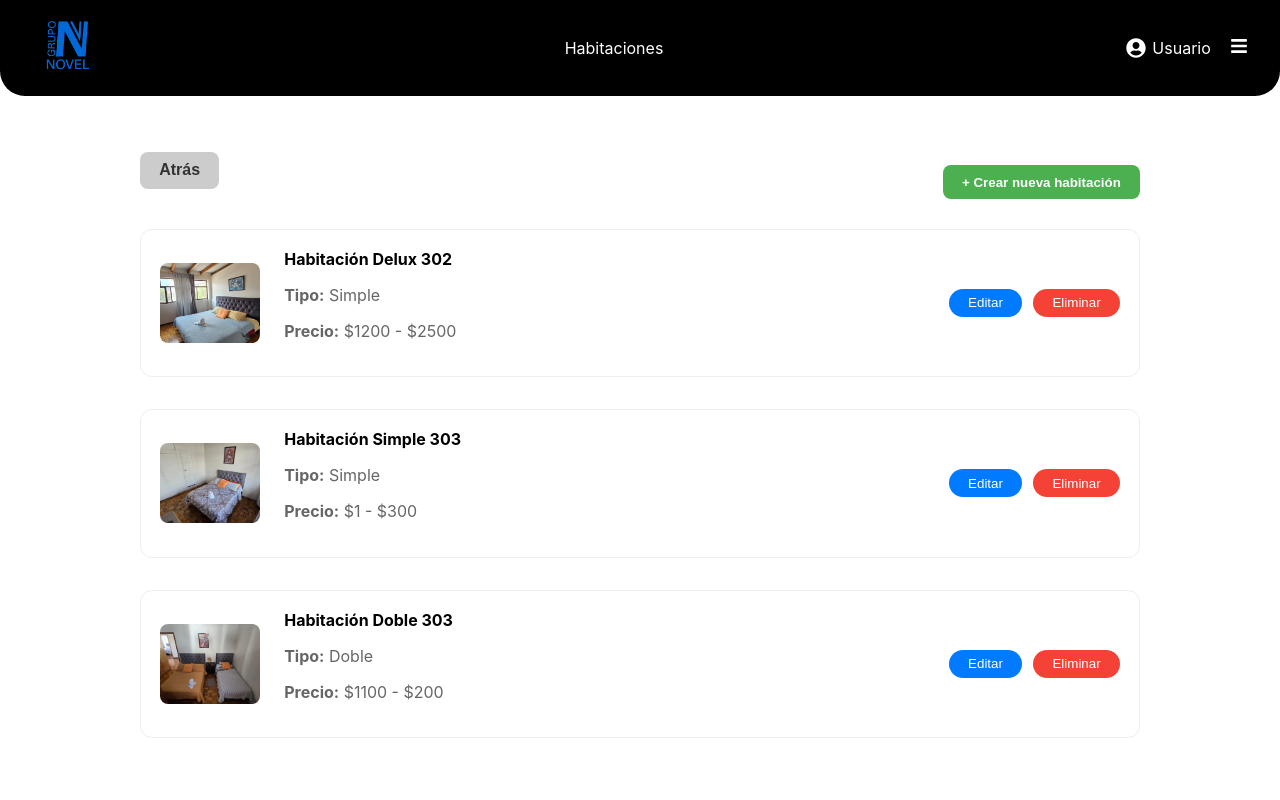
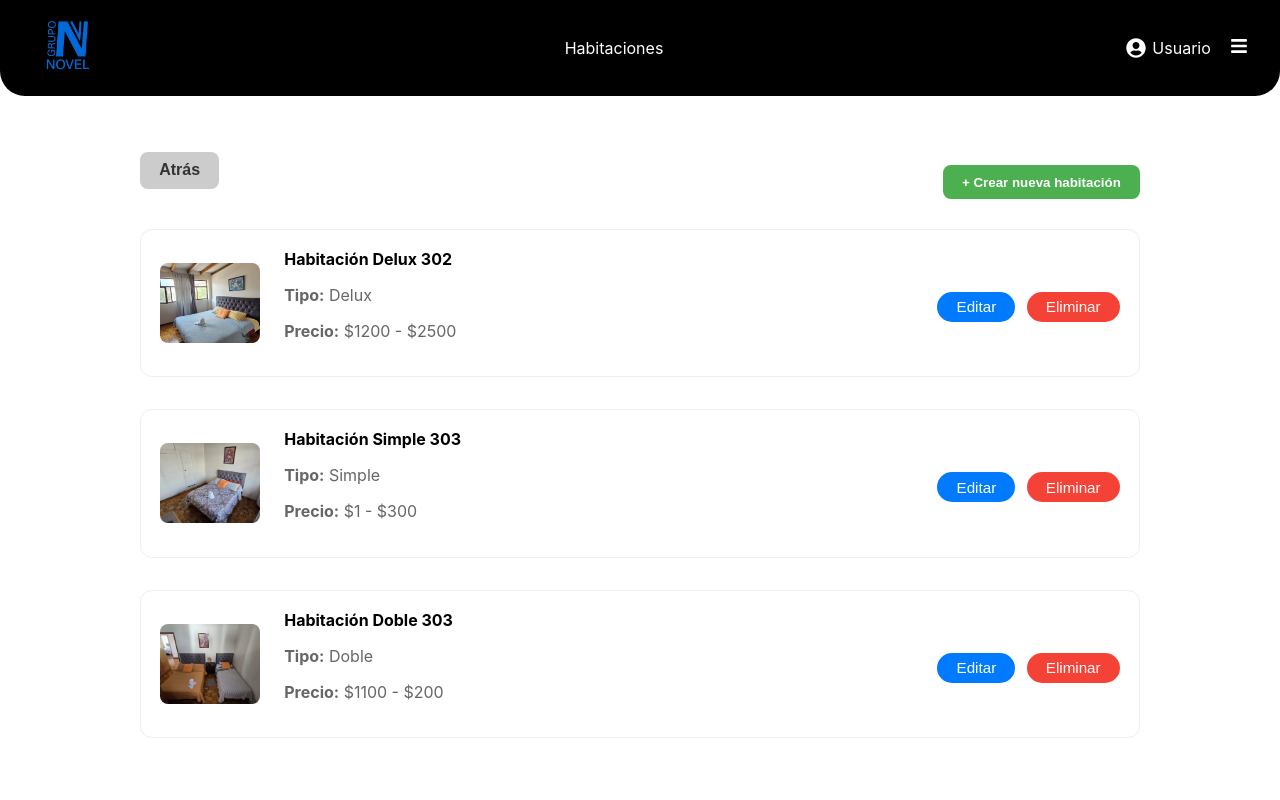
Before and after one commit to OscarSala98/ProyectoAWM, a React (Create React App) app in the folder hostel/: page /admin/editar-habitacion in a window 1280 px wide. Shown: the top 800 px of the page. Built offline with nearby package versions, Linux system fonts and the light colour scheme; data requests are answered from the project's data file.

Commit message:
Antes de Actualizar El FrontEnd

```diff
--- a/hostel/src/components/EditarPerfilFormulario.jsx
+++ b/hostel/src/components/EditarPerfilFormulario.jsx
@@ -3,6 +3,7 @@ import { useNavigate } from 'react-router-dom';
 import axios from 'axios';
 import ModalConfirmacion from './ModalConfirmacion';
 import './EditarPerfilFormulario.css';
+
 
 const EditarPerfilFormulario = () => {
   const navigate = useNavigate();
--- a/hostel/src/components/PerfilContenido.css
+++ b/hostel/src/components/PerfilContenido.css
@@ -3,7 +3,7 @@
   padding-left: 2rem;
 }
 
-.btn-editara {
+.btn-editar {
   background-color: #db5c35;
   color: white;
   padding: 0.6rem 1.2rem;
@@ -14,7 +14,7 @@
   margin-top: 0.5rem;
 }
 
-.btn-editara:hover {
+.btn-editar:hover {
   background-color: #c24e2a;
 }
 
@@ -24,7 +24,7 @@
   color: #444;
 }
 
-.btn-eliminara {
+.btn-eliminar {
   background-color: #db5c35;
   color: white;
   padding: 0.6rem 1.2rem;
@@ -35,6 +35,6 @@
   margin-top: 0.5rem;
 }
 
-.btn-eliminara:hover {
+.btn-eliminar:hover {
   background-color: #e60000;
 }
--- a/hostel/src/data/db.json
+++ b/hostel/src/data/db.json
@@ -226,7 +226,7 @@
       "id": "2",
       "id_habitacion": "HDE302",
       "titulo": "Habitación Delux 302",
-      "tipo": "Simple",
+      "tipo": "Delux",
       "precio": "$1200 - $2500",
       "descripcion": "3 Plazas y Yacuzzi",
       "descripcionLarga": "Esta habitación Delux está equipada con camas amplias, baño privado de lujo, yacuzzi, aire acondicionado y vista al patio.",
```
